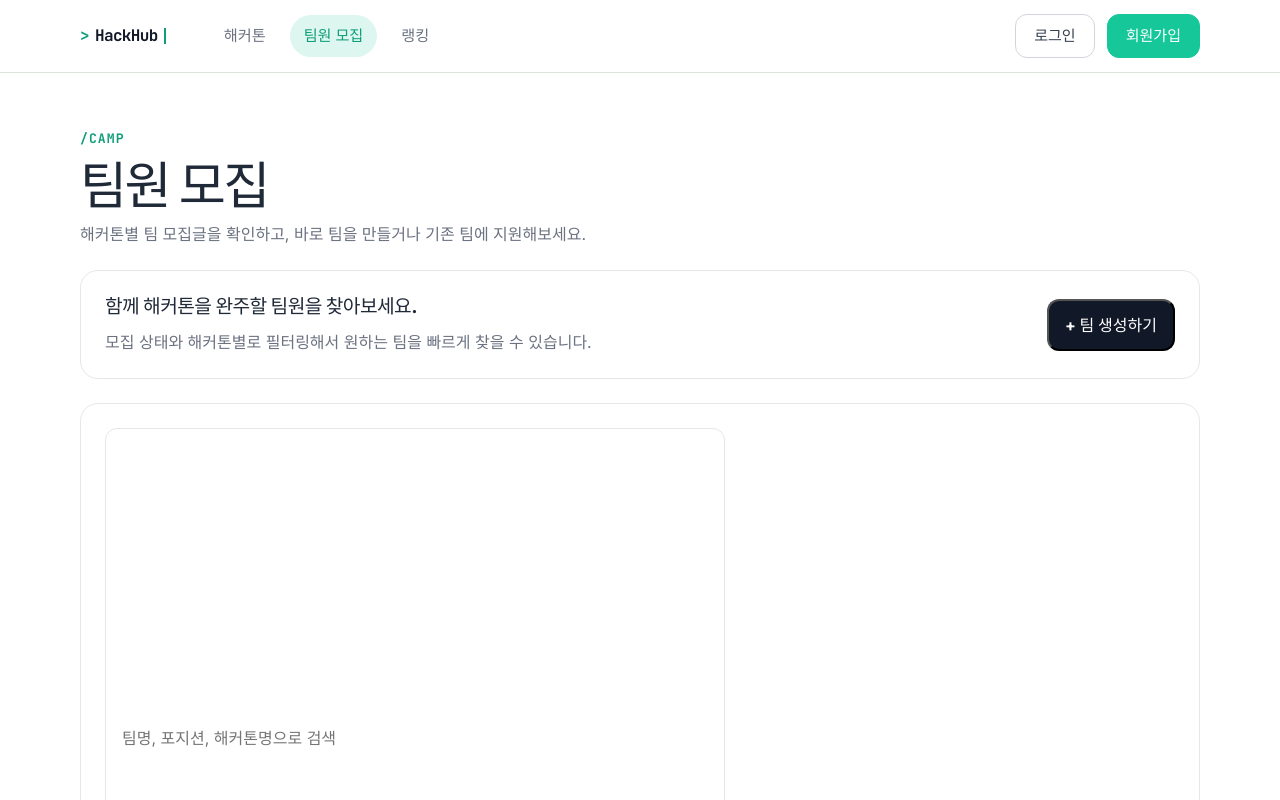
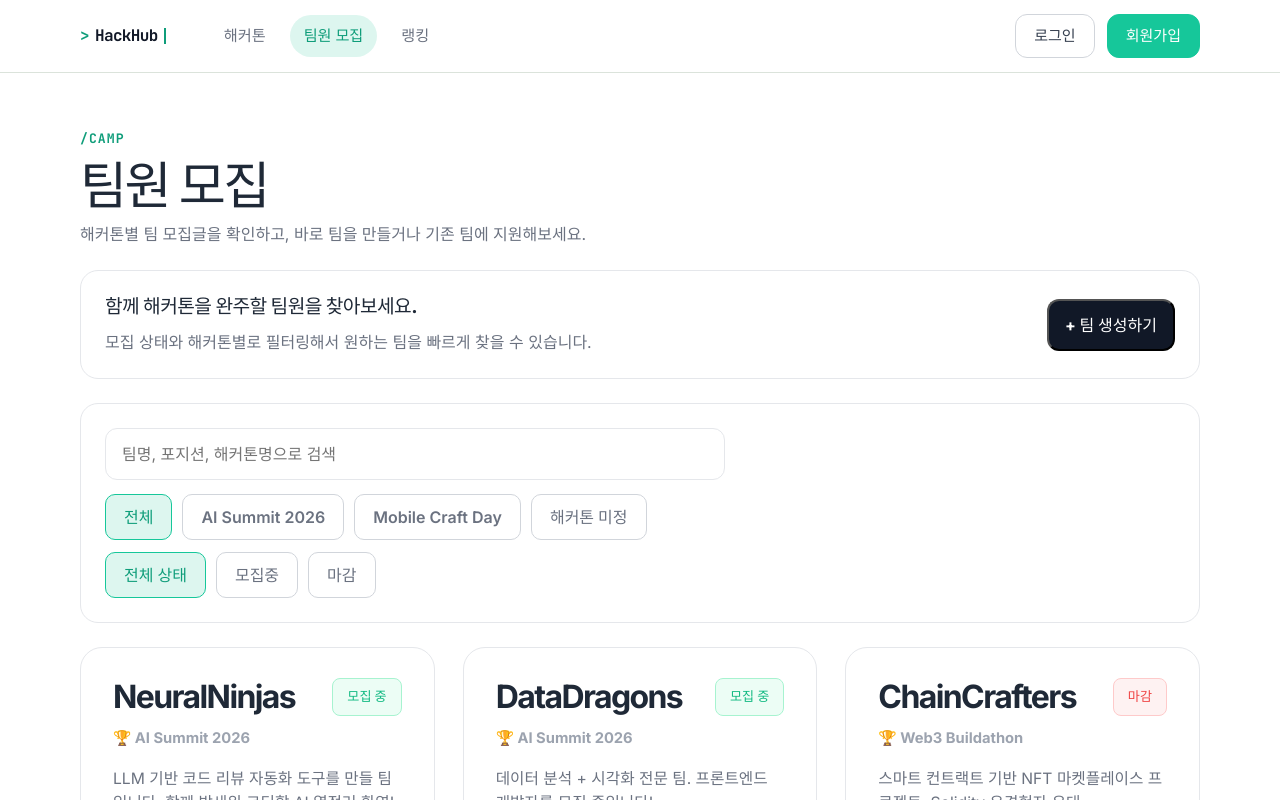
Before and after one commit to DakerTeams/Daker-front, a React (Vite) app: page /camp in a window 1280 px wide. Shown: the top 800 px of the page. Built offline with nearby package versions, Linux system fonts and the light colour scheme.

Commit message:
fix: 팀원 모집 검색 입력 높이 고정

```diff
--- a/src/index.css
+++ b/src/index.css
@@ -265,9 +265,16 @@ h2 {
 
 .camp-search-input {
   flex: 0 1 620px;
+  display: block;
+  align-self: flex-start;
   width: min(100%, 620px);
+  height: 52px;
+  min-height: 52px;
+  max-height: 52px;
   padding: 12px 16px;
+  line-height: 1.2;
   border-radius: 12px;
+  appearance: none;
 }
 
 .filter-group {
```
